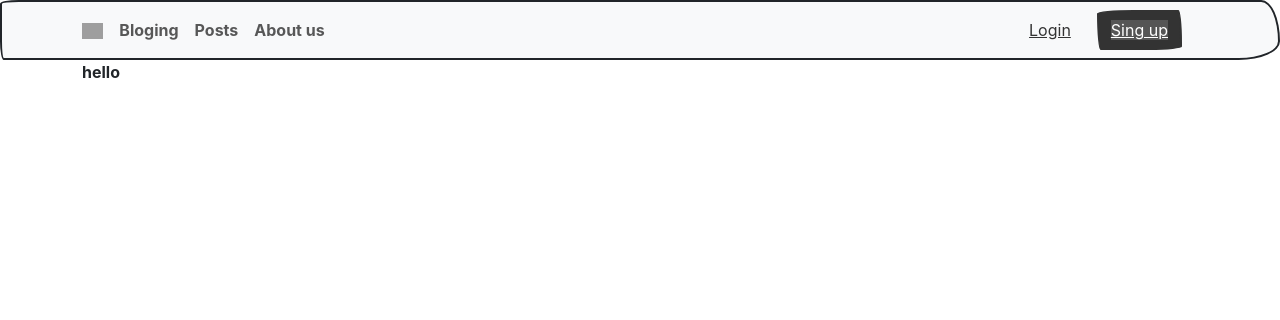
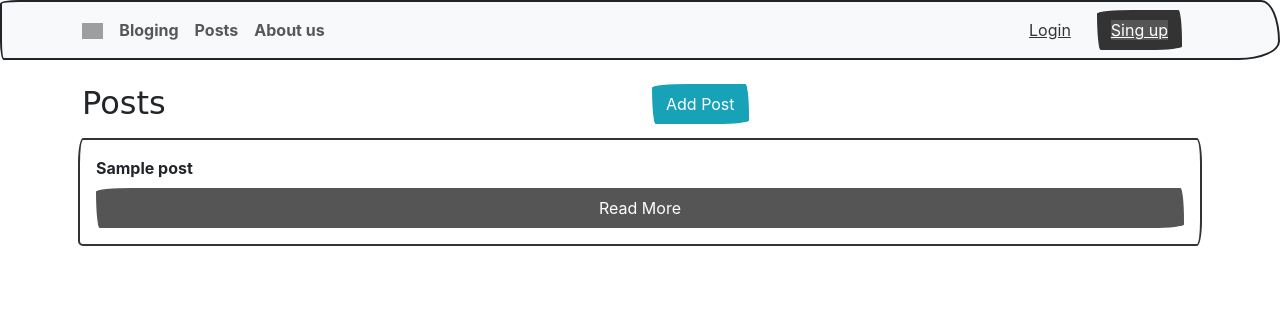
Before and after one commit to DIrachid/Blog-simple, a PHP site: page /mvc/posts in a window 1280 px wide. Shown: the top 320 px of the page. Run offline with PHP 8.4, Linux system fonts and the light colour scheme; tables that the repository leaves empty or names only in its code hold one stand-in row (values such as "Sample post"); some web fonts are replaced; grey boxes are pictures that could not be loaded.

Commit message:
finally finish posting post and view that post

```diff
--- a/app/controllers/Posts.php
+++ b/app/controllers/Posts.php
@@ -9,11 +9,16 @@ class Posts extends Controller
         $this->postmodel = $this->model('Post');
     }
     public function index(){
-         $this->view('posts/index');
+        $posts = $this->postmodel->getposts();
+        if($posts){
+            $this->view('posts/index',$posts);
+        }else{
+            die('something is wrong');
+        }
     }
 
     public function add(){
-
+        if(isset($_SESSION['user_id'])){
             if($_SERVER['REQUEST_METHOD'] === "POST"){
                 $_POST['title'] = htmlspecialchars($_POST['title']);
                 $_POST['body'] = htmlspecialchars($_POST['body']);
@@ -26,14 +31,15 @@ class Posts extends Controller
                     'body-err' => ''
                 ];
 
-            if(empty($data['ttile'])) $data['title-err'] = "please fill your title";
+                if(empty($data['title'])) $data['title-err'] = "please fill your title";
                 if(empty($data['body'])) $data['body-err'] = "please write your post";
 
                 if(empty($data['title-err']) && empty($data['body-err']) && !empty($data['user'])){
                     if($this->postmodel->add($data['title'] , $data['body'] ,$data['user'])){
+
                         redirect('posts');
                     }else{
-                    die('something is warning');
+                        die('something is wrong');
                     }
                 }else{
                     $this->view('posts/add',$data);
@@ -42,13 +48,19 @@ class Posts extends Controller
                 $data = [
                     'title' => '',
                     'body' => '',
+                    'user' => $_SESSION['user_id'],
                     'title-err' => '',
                     'body-err' => '',
                 ];
             $this->view('posts/add',$data);
             }
 
+        }else{
+            redirect('posts');
         }
+    }
+
+
 
     public function edit($id){
         $data = [
@@ -56,4 +68,13 @@ class Posts extends Controller
         ];
         $this->view('posts/edit',$data);
     }
+
+    public function show($id){
+        $post = $this->postmodel->getpost($id);
+        if($post){
+            $this->view('posts/show',$post);
+        }else{
+            die('Something went wrong !');
         }
+    }
+}
--- a/app/models/Post.php
+++ b/app/models/Post.php
@@ -8,8 +8,8 @@ class Post{
         $this->db = new Database();
     }
 
-    public function add($post,$title,$user){
-        $this->db->query('insert into posts values (:title,:content,:user_id)');
+    public function add($title,$post,$user){
+        $this->db->query('insert into posts(title,content,user_id) values (:title,:content,:user_id)');
         $this->db->bind(':title' , $title);
         $this->db->bind(':content' , $post);
         $this->db->bind(':user_id' , $user);
@@ -17,6 +17,23 @@ class Post{
         else return false;
     }
 
+    // that for view is one post
+    public function getpost($id){
+        $this->db->query('select * from posts where id=:id');
+        $this->db->bind(':id',$id);
+        $this->db->execute();
+        if($this->db->count() >=1) return $this->db->fetch();
+        else return false;
+    }
+
+    // that for lot posts
+    public function getposts(){
+        $this->db->query('select * from posts');
+        $this->db->execute();
+        if($this->db->count() >= 1) return $this->db->fetchall();
+        else return false;
+    }
+
     public function edit($id){
         echo "edit that post : ".$id;
     }
--- a/app/views/posts/index.php
+++ b/app/views/posts/index.php
@@ -1 +1,20 @@
-hello
+<?php include_once APPROOT . '/views/inc/header.php'; ?>
+<div class="row mt-4">
+    <div class="col-md-6">
+        <h2>Posts</h2>
+    </div>
+    <div class="col-md-6">
+        <a href="<?php echo URLROOT; ?>posts/add" class="btn btn-info float-right">Add Post</a>
+    </div>
+
+    <div class="p-2">
+        <?php foreach($data as $post):?>
+            <div class="card card-body">
+                <span class="card-title"><?php echo $post->title ?></span>
+                <a href="<?php echo URLROOT; ?>/posts/show/<?php echo $post->id ?>" class="btn btn-dark">Read More</a>
+            </div>
+        <?php endforeach; ?>
+    </div>
+</div>
+
+<?php include_once APPROOT . '/views/inc/footer.php'; ?>
--- a/app/views/users/login.php
+++ b/app/views/users/login.php
@@ -5,7 +5,7 @@
         <div class="card card-body p-3">
             <h2>Create Account</h2>
             <span class="mb-2">Please fill all the information to create your account</span>
-            <form action="<?php echo URLROOT ?>users/login" method="POST">
+            <form action="<?php echo URLROOT ?>users/login" method="post">
                 <div class="form-groups">
                     <span for="email">Email <sup>*</sup></span>
                     <input type="email" name="email" value="<?php echo $data['email'] ?>" class="form-control form-control-lg <?php echo (!empty($data['email-err']) ? 'is-invalid' : '' ) ?>">
```
Also changed, not shown: app/views/posts/add.php (+4 -4 lines), app/views/posts/show.php (added, +9 -0 lines), app/views/posts/view.php (deleted). Lines whose indentation alone changed are shown as unchanged.
